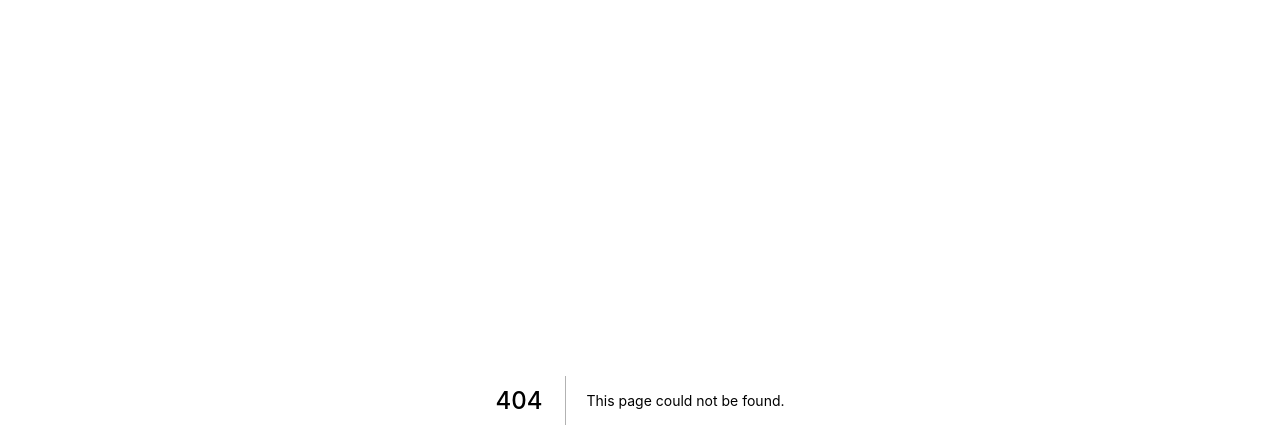
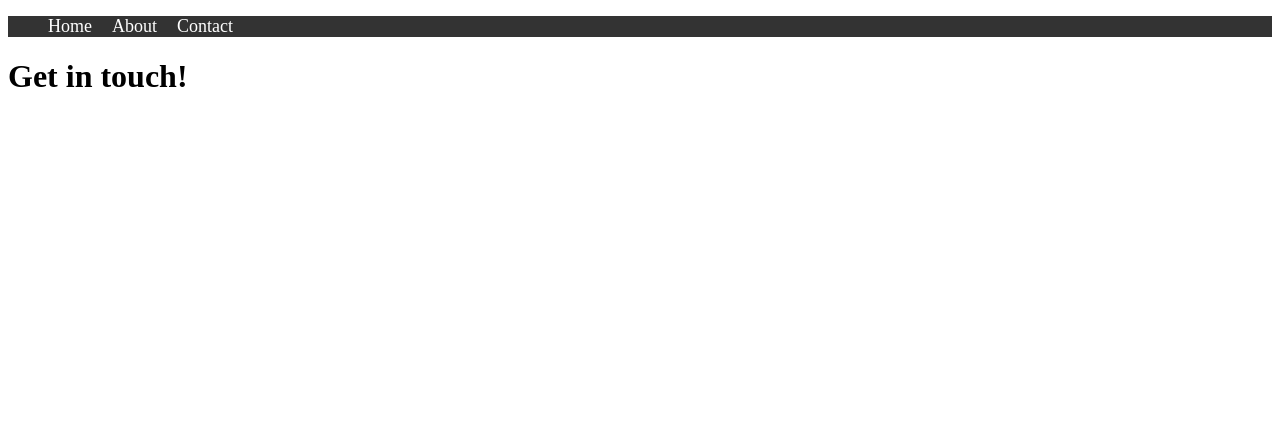
Before and after one commit to abdulahiroble/bitzprice, a Next.js app: page /contact in a window 1280 px wide. Before the commit this address had no page. Shown: the top 448 px of the page. Built offline with nearby package versions, Linux system fonts and the light colour scheme.

Commit message:
contact page added

```diff
--- a/components/nav.js
+++ b/components/nav.js
@@ -15,7 +15,7 @@ const Nav = () => (
         </Link>
       </li>
       <li>
-        <Link href="#">
+        <Link href="/contact">
           <a>Contact</a>
         </Link>
       </li>
--- /dev/null
+++ b/pages/contact.js
@@ -0,0 +1,12 @@
+import React from "react";
+import Layout from "../components/Layout";
+
+const contact = () => {
+  return (
+    <Layout>
+      <h1>Get in touch!</h1>
+    </Layout>
+  );
+};
+
+export default contact;
```
